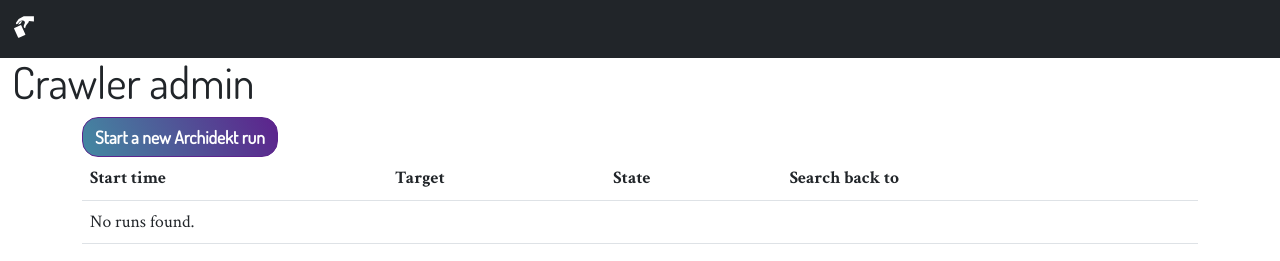
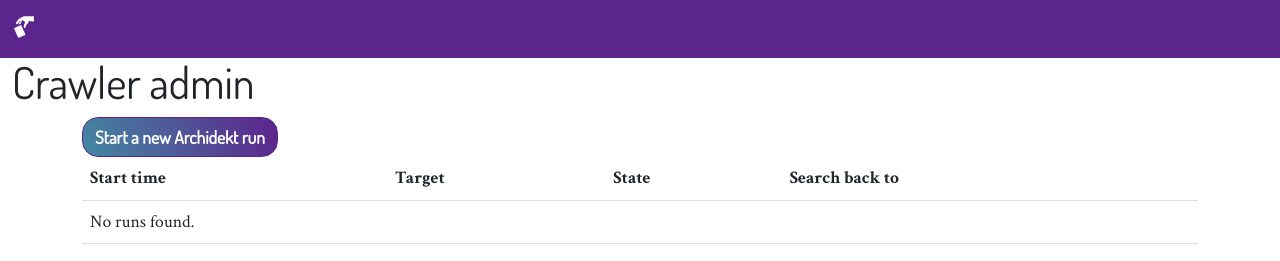
Before and after one commit to PDHdata/SmallFormats, a Django app: template crawler/templates/crawler/index.html in a window 1280 px wide. Shown: the top 261 px of the page. Run offline with Django 3.2, Linux system fonts and the light colour scheme; the template is opened without the code that fills it, so the values that code supplies are empty; some libraries are stand-ins or nearby versions.

Commit message:
i like purple

```diff
--- a/stats_recos/templates/_nav.html
+++ b/stats_recos/templates/_nav.html
@@ -1,4 +1,4 @@
-<nav class="navbar fixed-top navbar-dark bg-dark navbar-expand-sm">
+<nav class="navbar fixed-top navbar-dark bg-primary navbar-expand-sm">
   <div class="container-fluid">
     <a class="navbar-brand" href="{% url 'index' %}">
       <svg class="bi d-inline-block align-text-top" fill="#ffffff" width="24" height="24"><use xlink:href="#card-play"/></svg>
```
